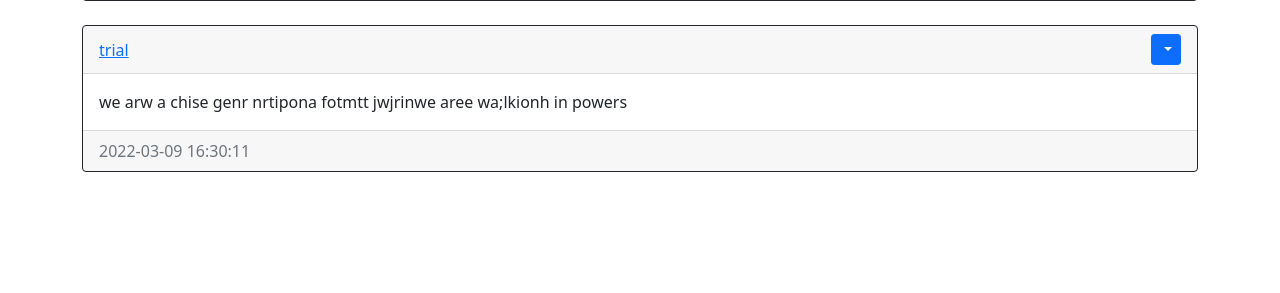
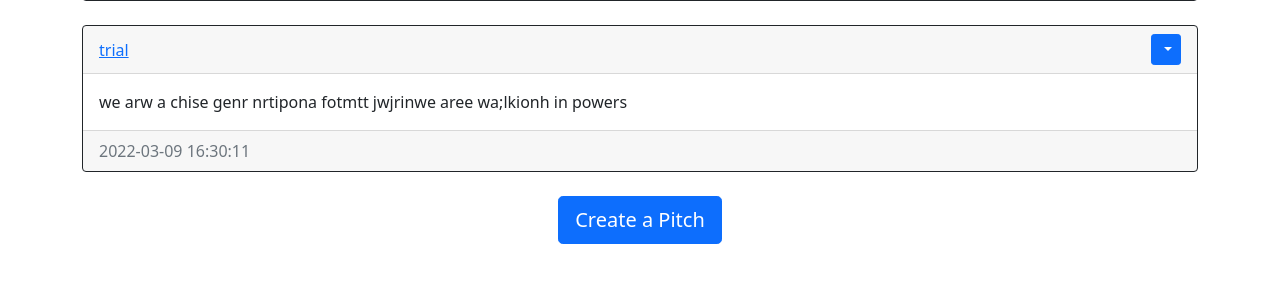
Before and after one commit to verowangari/pitch-post, a Flask app: page / in a window 1280 px wide. Shown: the part 251-544 px from the top of the page. Run offline with Flask 2, Linux system fonts and the light colour scheme; a user stored in the database is signed in; data comes from the database, SQL or seed files in the repository; both versions use the stored data as it was after the commit.

Commit message:
create a button that directs user to the create pitch page

```diff
--- a/website/templates/home.html
+++ b/website/templates/home.html
@@ -29,5 +29,8 @@
 </div>
 </div>
 <br >{% endfor %}
+<div align="center">
+<a href="/create-pitch">  <button class="btn btn-primary btn-lg" type="button"> Create a Pitch</button>  </a>
+</div>
   </div>
 {% endblock %}
```
Also changed, not shown: website/database.db.
